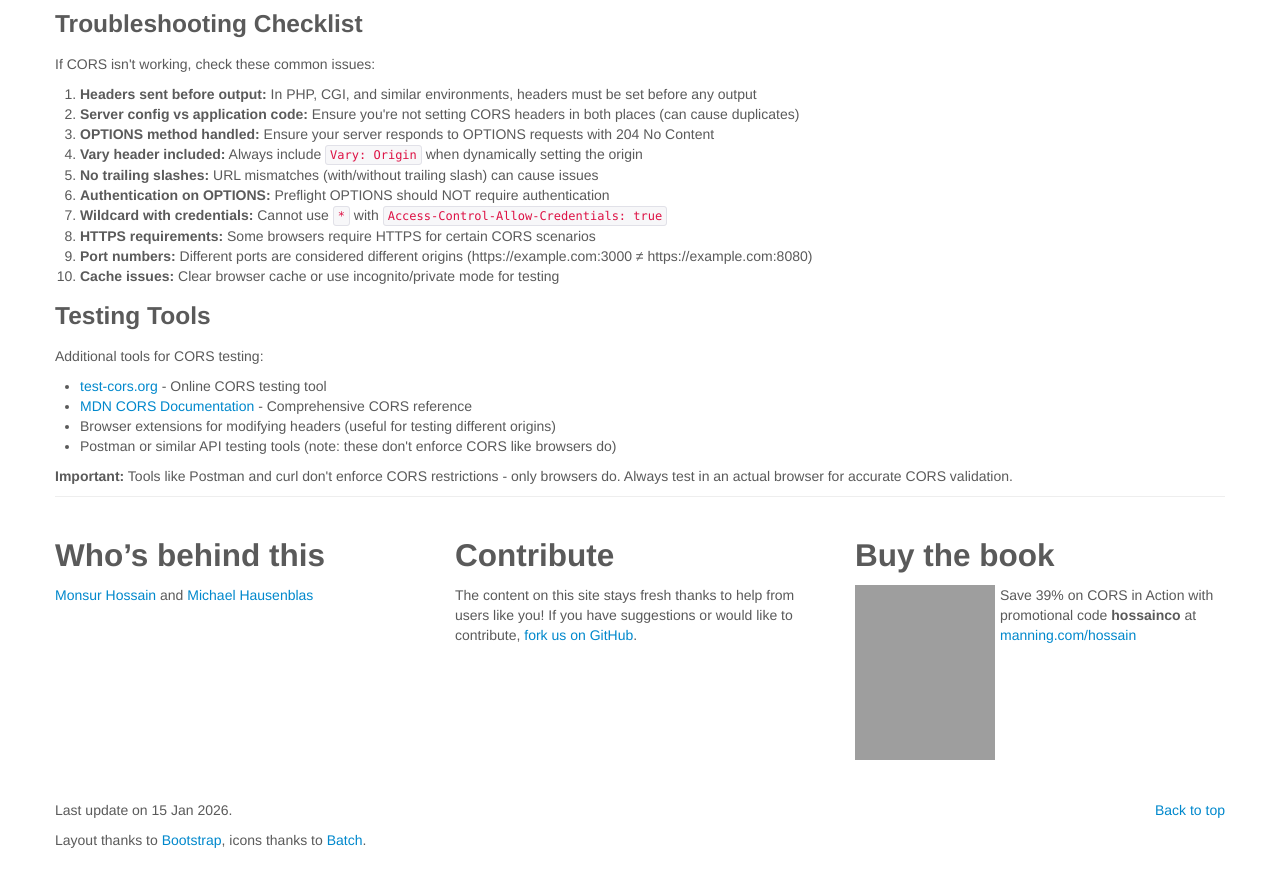
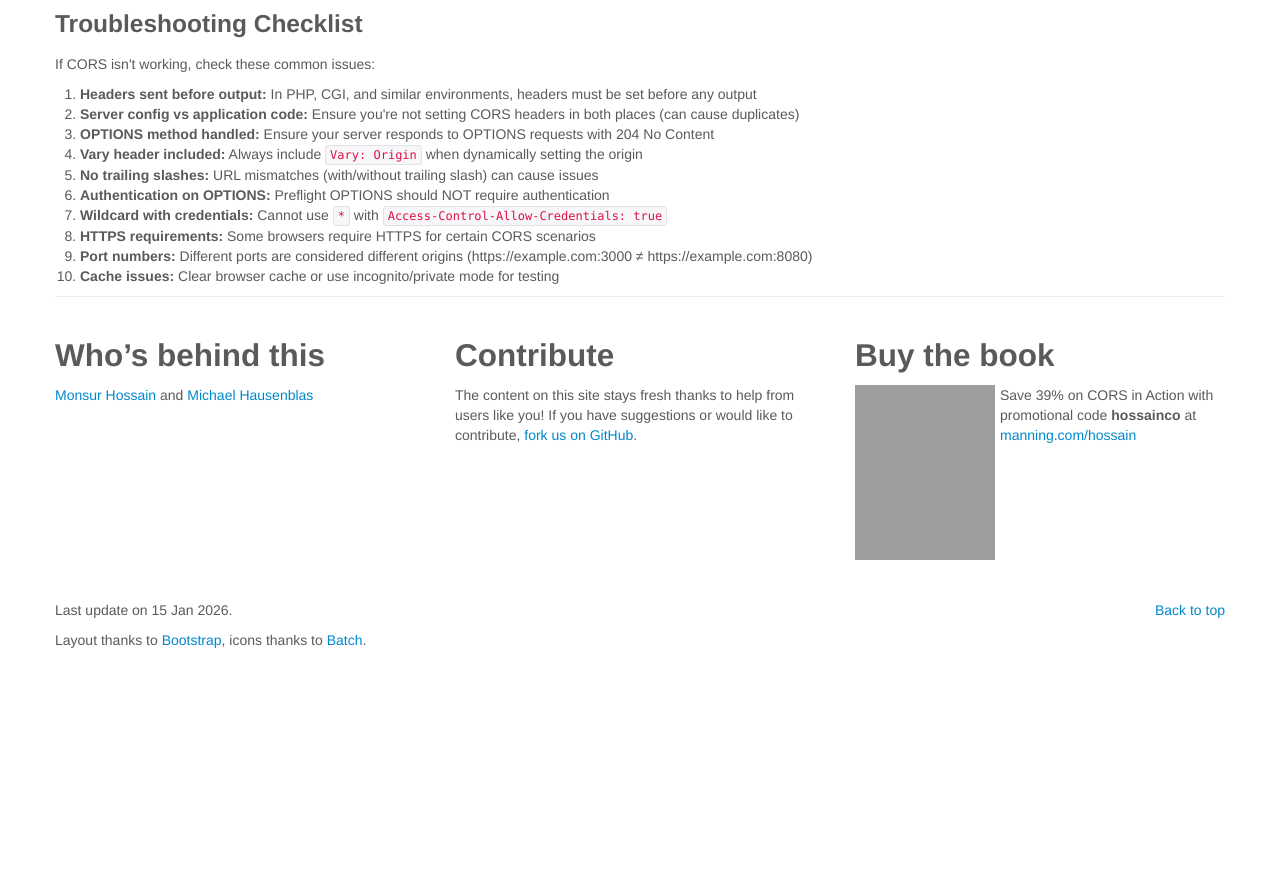
Before and after one commit to monsur/enable-cors.org, a Jekyll site: the page built from client.html, in a window 1280 px wide and 900 px high, scrolled down 4809 px. Shown: the top 887 px of the window. Built offline with Jekyll 4.4.1, drawn with Linux system fonts in a browser that asks for light colours; after the commit the page ends 5509 px from its top, so only the background shows below that; grey boxes are pictures that could not be loaded.

Commit message:
Removing extra resources.

```diff
--- a/client.html
+++ b/client.html
@@ -207,19 +207,6 @@ Vary: Origin</pre>
 			<li><strong>Cache issues:</strong> Clear browser cache or use incognito/private mode for testing</li>
 		</ol>
 
-		<h3>Testing Tools</h3>
-
-		<p>Additional tools for CORS testing:</p>
-
-		<ul>
-			<li><a href="https://www.test-cors.org/">test-cors.org</a> - Online CORS testing tool</li>
-			<li><a href="https://developer.mozilla.org/en-US/docs/Web/HTTP/CORS">MDN CORS Documentation</a> - Comprehensive CORS reference</li>
-			<li>Browser extensions for modifying headers (useful for testing different origins)</li>
-			<li>Postman or similar API testing tools (note: these don't enforce CORS like browsers do)</li>
-		</ul>
-
-		<p class="note"><strong>Important:</strong> Tools like Postman and curl don't enforce CORS restrictions - only browsers do. Always test in an actual browser for accurate CORS validation.</p>
-
 		</section>
 
 <!-- TODO items:
```
